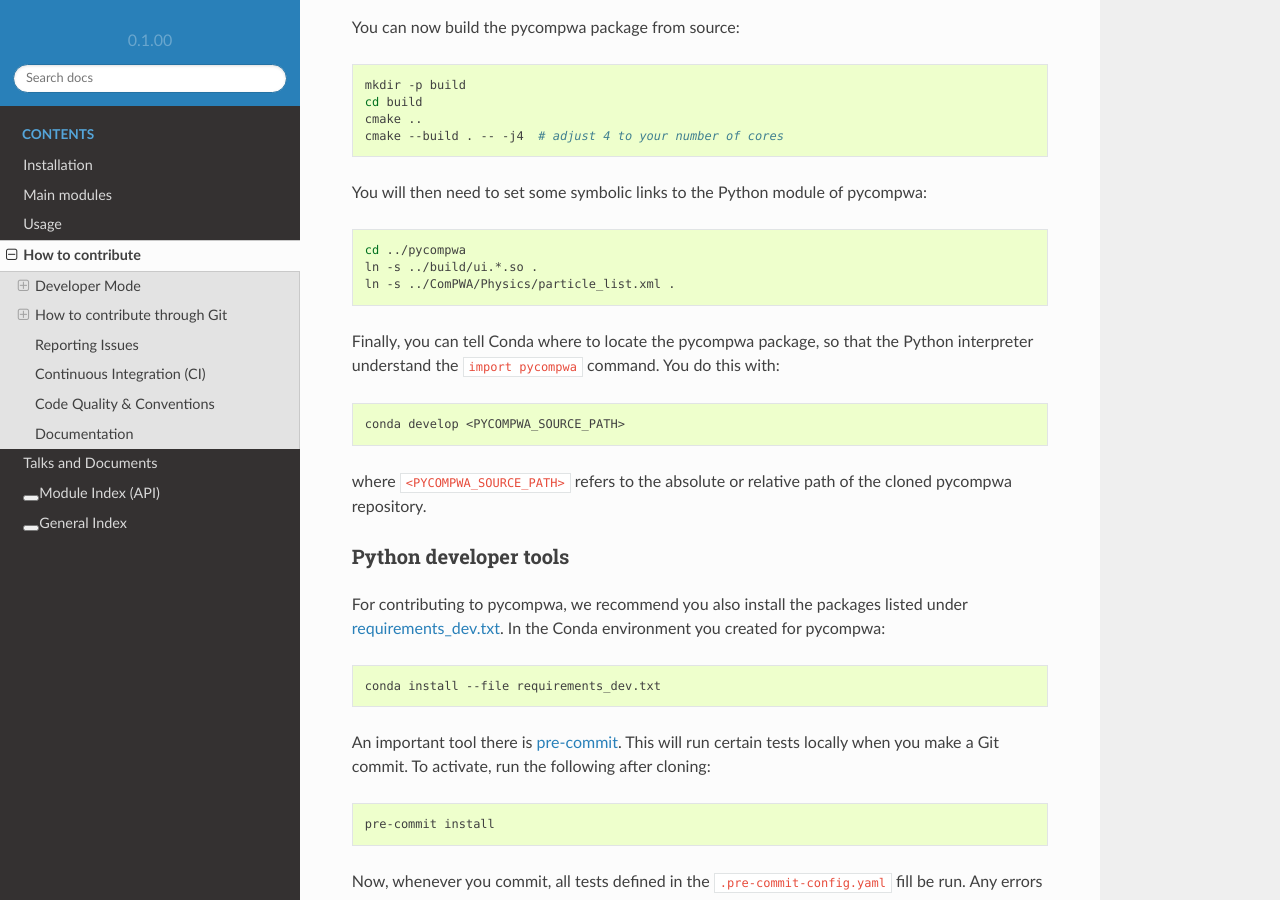
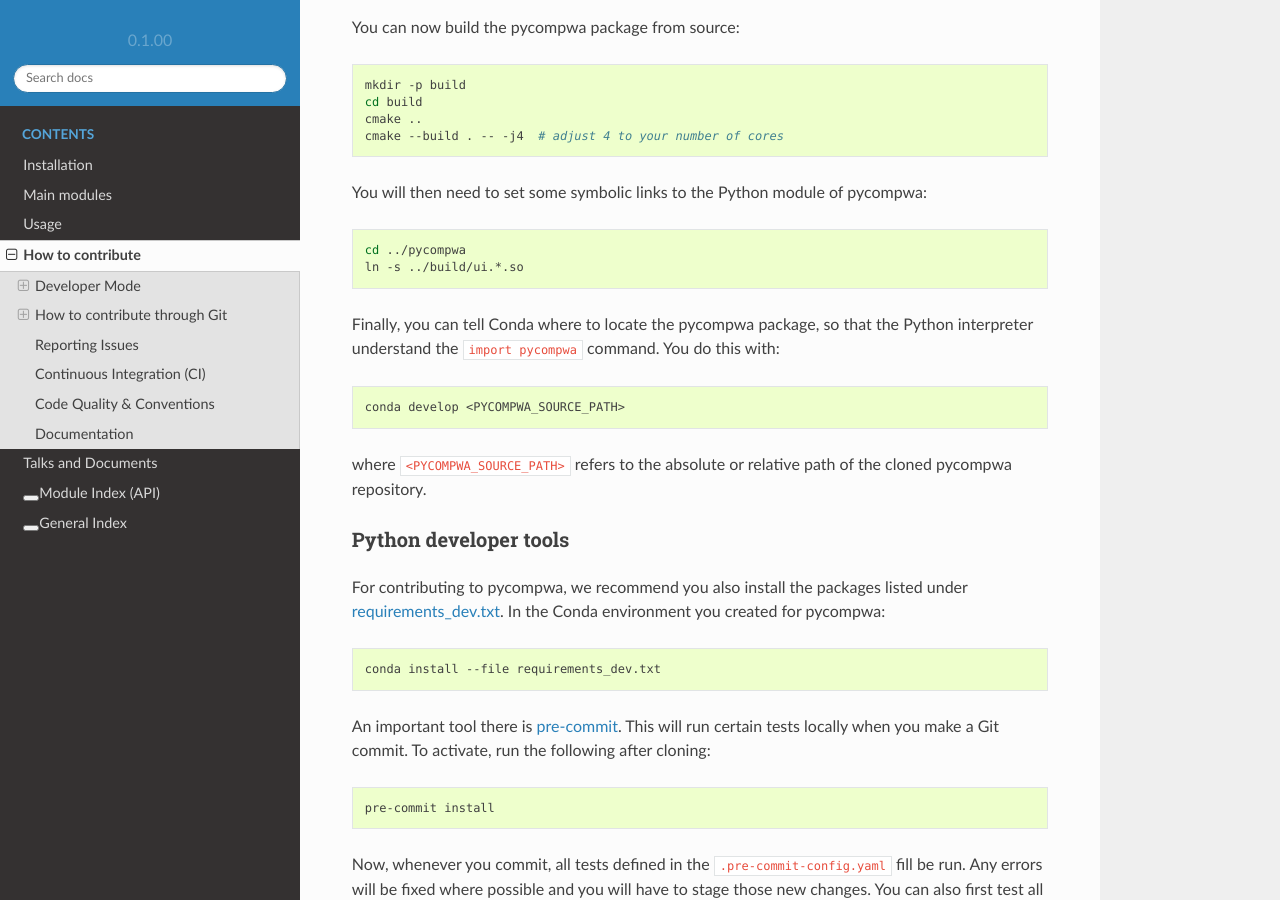
Before and after one commit to ComPWA/pycompwa, a Sphinx documentation site: the page built from doc/source/contribute.rst, in a window 1280 px wide and 900 px high, scrolled down 711 px. Built offline with Sphinx 7.4.7 and the Read the Docs theme 2.0.0, drawn with Linux system fonts in a browser that asks for light colours; pages that are not in the unit, such as notebooks, are missing from menus; the version number is read from the project's files by our own code.

```diff
--- a/doc/source/contribute.rst
+++ b/doc/source/contribute.rst
@@ -48,8 +48,7 @@
 .. code-block:: shell
 
   cd ../pycompwa
-  ln -s ../build/ui.*.so .
-  ln -s ../ComPWA/Physics/particle_list.xml .
+  ln -s ../build/ui.*.so
 
 Finally, you can tell Conda where to locate the pycompwa package, so that the
 Python interpreter understand the ``import pycompwa`` command. You do this with:
```
Also changed, not shown: 1 other file.
